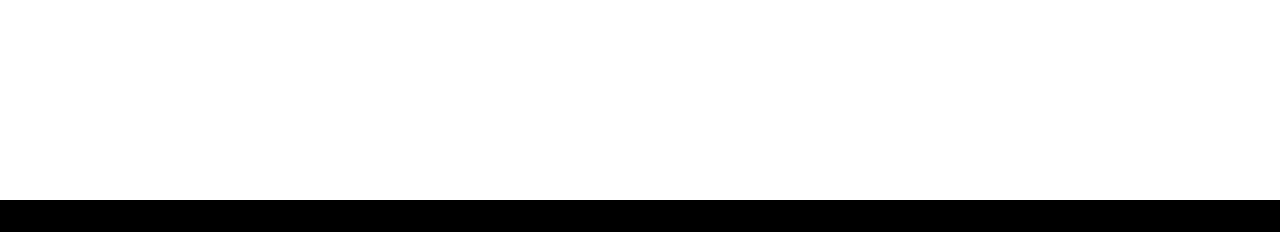
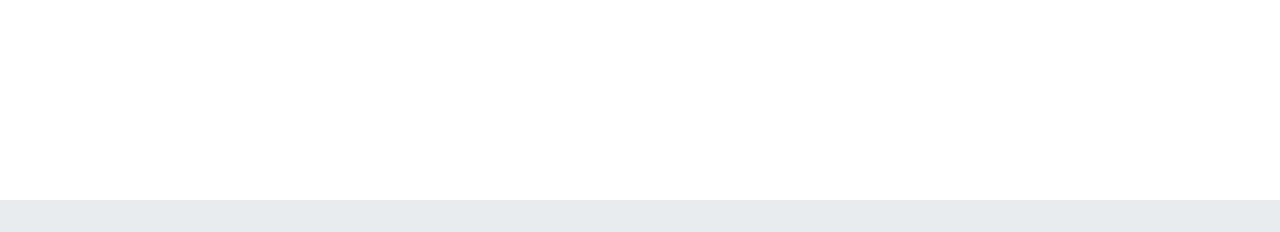
Before and after one commit to ConoscereLinux/asso-django, a Django app: page / in a window 1280 px wide. Shown: the part 568-800 px from the top of the page. Run offline with Django 4.2, Linux system fonts and the light colour scheme; data that the repository does not hold is empty.

Commit message:
Move background color management to _base.html

```diff
--- a/website/templates/_base.html
+++ b/website/templates/_base.html
@@ -11,7 +11,7 @@
   <body class="d-flex flex-column justify-content-between min-vh-100">
 
     {% block header %}
-      <header class="sticky-top">
+      <header class="sticky-top bg-body-secondary">
         {% block menu %}{% include "_header.html" %}{% endblock %}
       </header>
     {% endblock %}
@@ -24,7 +24,7 @@
     {% endblock %}
 
     {% block footer %}
-      <footer class="bg-black text-white p-3">
+      <footer class="bg-body-secondary text-white p-3">
         {% block footer_content %}{% include "_footer.html" %}{% endblock %}
       </footer>
     {% endblock %}
--- a/website/templates/_header.html
+++ b/website/templates/_header.html
@@ -1,4 +1,4 @@
-<nav class="navbar navbar-expand-md bg-body-secondary">
+<nav class="navbar navbar-expand-md">
   <div class="container-fluid">
     <a href="/" class="navbar-brand">
       {% if theme.logo %}
```
